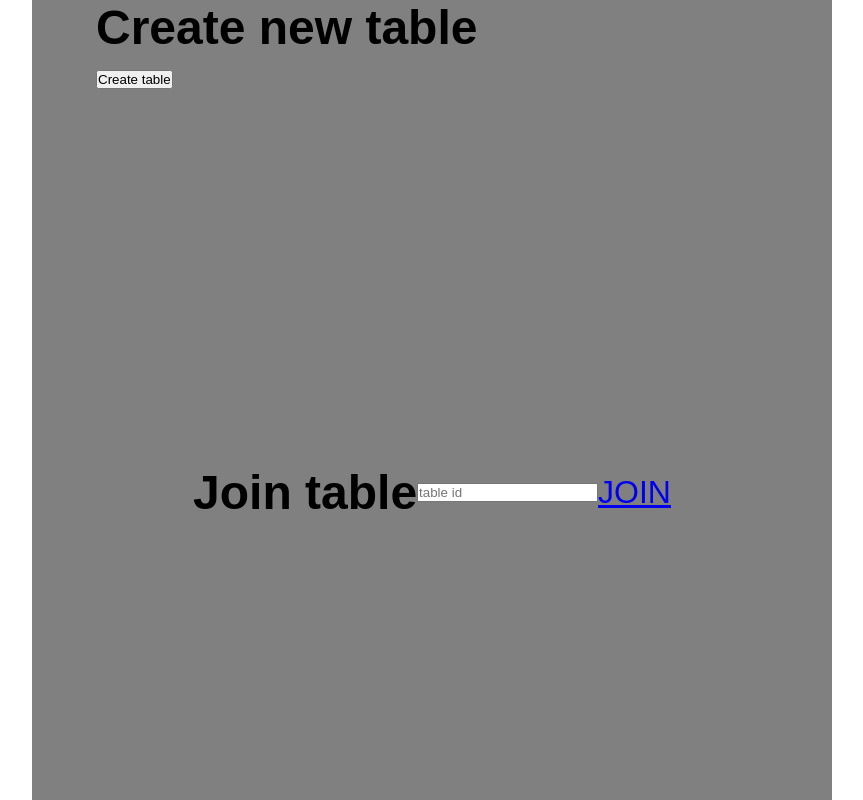
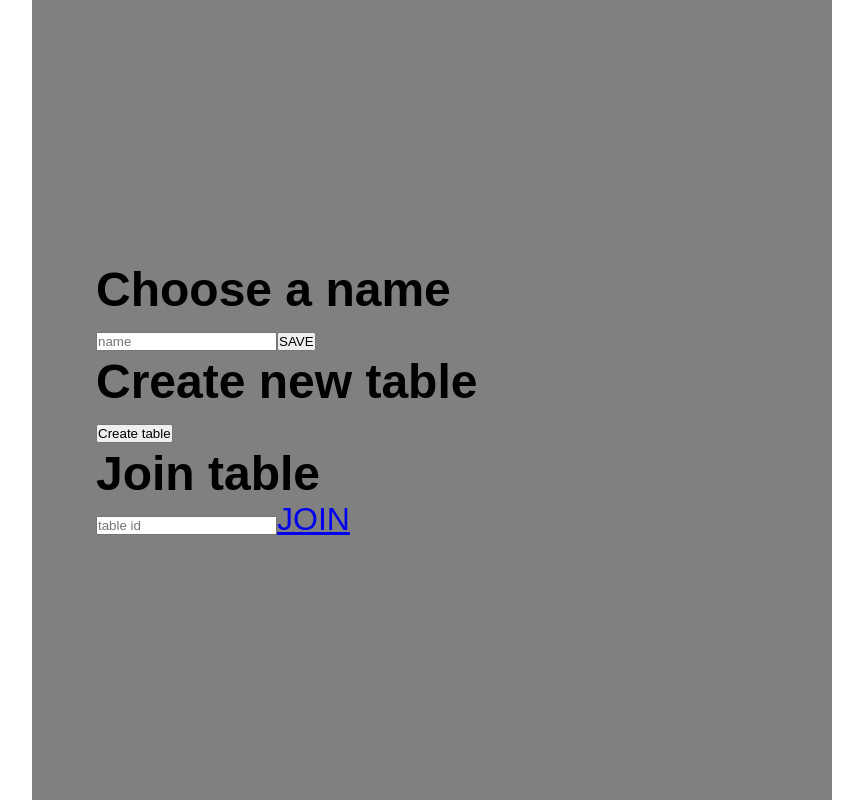
Before and after one commit to MaK-Sandbox/sequence-react, a React (Vite) app: page / in a window 1280 px wide. Shown: the top 800 px of the page, without its empty margins (208-1071 px from the left). Built offline with nearby package versions, Linux system fonts and the light colour scheme.

Commit message:
Change class names

```diff
--- a/src/pages/Home.jsx
+++ b/src/pages/Home.jsx
@@ -5,16 +5,16 @@ export default function Home() {
   return (
     <div className="home-page">
       <div className="container">
-        <span className="set-name">
+        <span className="set-name-container">
           <h2>Choose a name</h2>
           <input type="text" placeholder="name" />
           <button>SAVE</button>
         </span>
-        <span className="create-table">
+        <span className="create-table-container">
           <h2>Create new table</h2>
           <button>Create table</button>
         </span>
-        <span className="join-table">
+        <span className="join-table-container">
           <h2>Join table</h2>
           <input type="text" placeholder="table id" />
           <Link to="/join-table">JOIN</Link>
```
